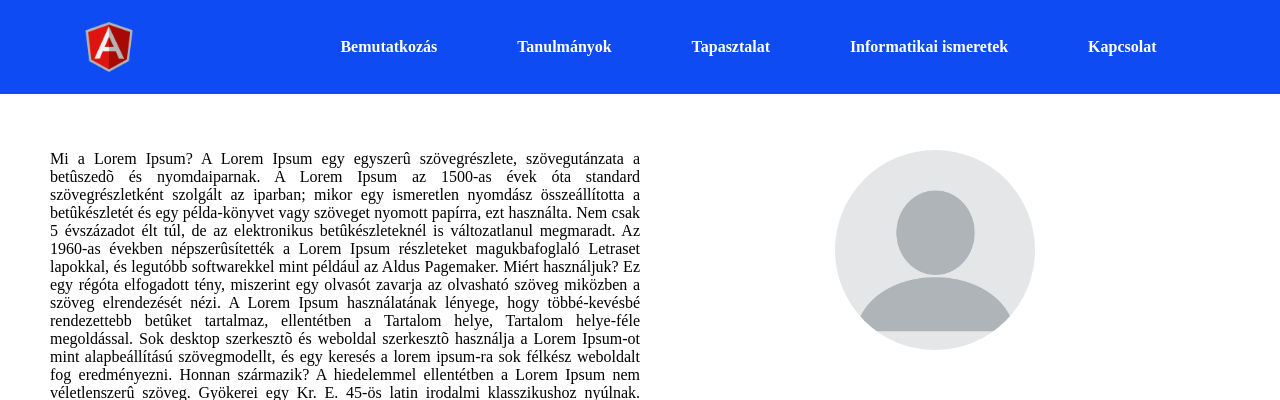
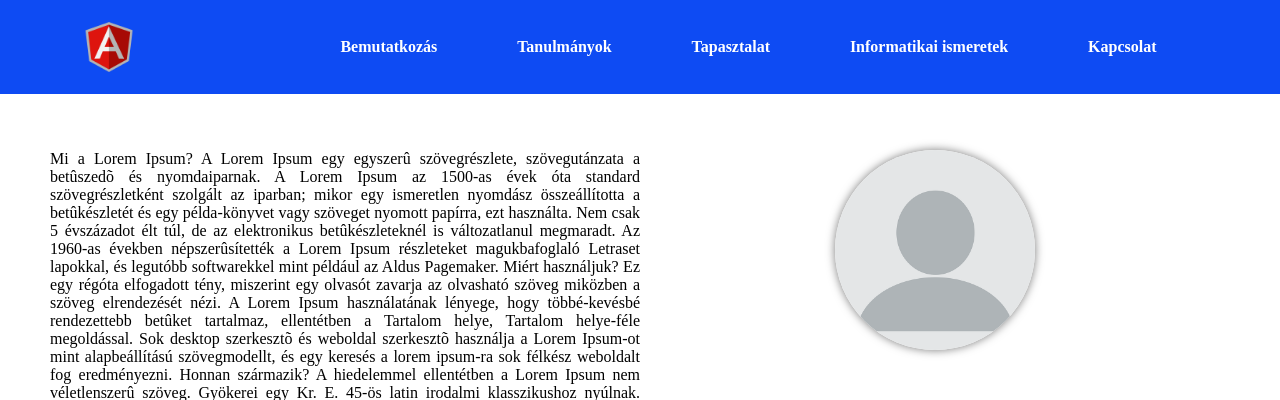
Before and after one commit to vadam992/angular-cv, an Angular app: page / in a window 1280 px wide. Shown: the top 400 px of the page. Built offline with nearby package versions, Linux system fonts and the light colour scheme.

Commit message:
image shadow

```diff
--- a/src/app/introduction/introduction.component.scss
+++ b/src/app/introduction/introduction.component.scss
@@ -21,6 +21,7 @@
             img{
                 max-width: 200px;
                 border-radius: 100%;
+                box-shadow: 0px 0px 10px 0px rgba(0,0,0,0.53);
             }
         }
     }
```
